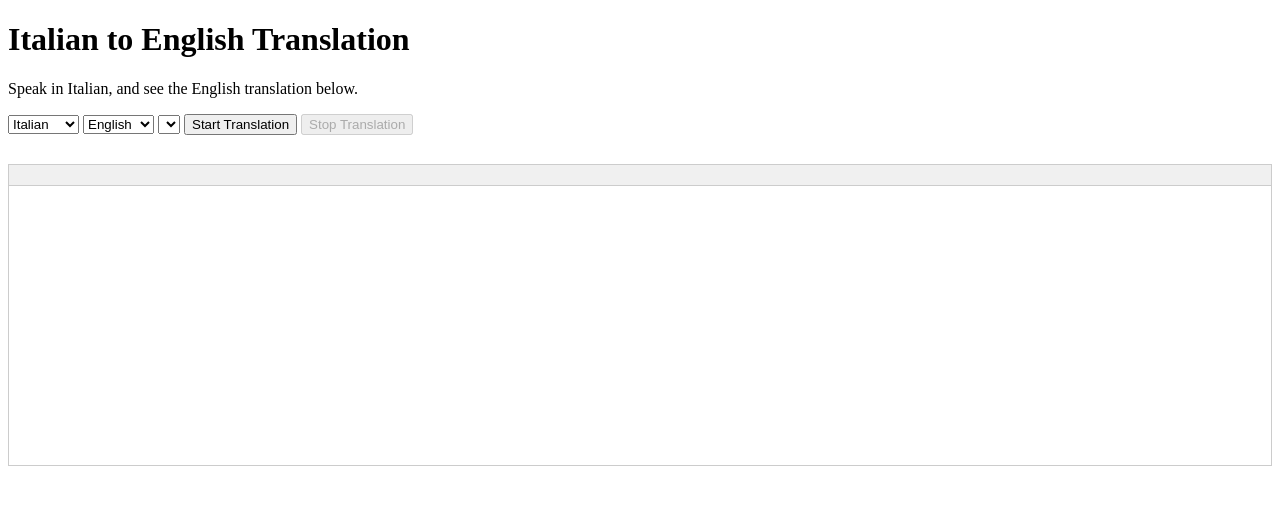
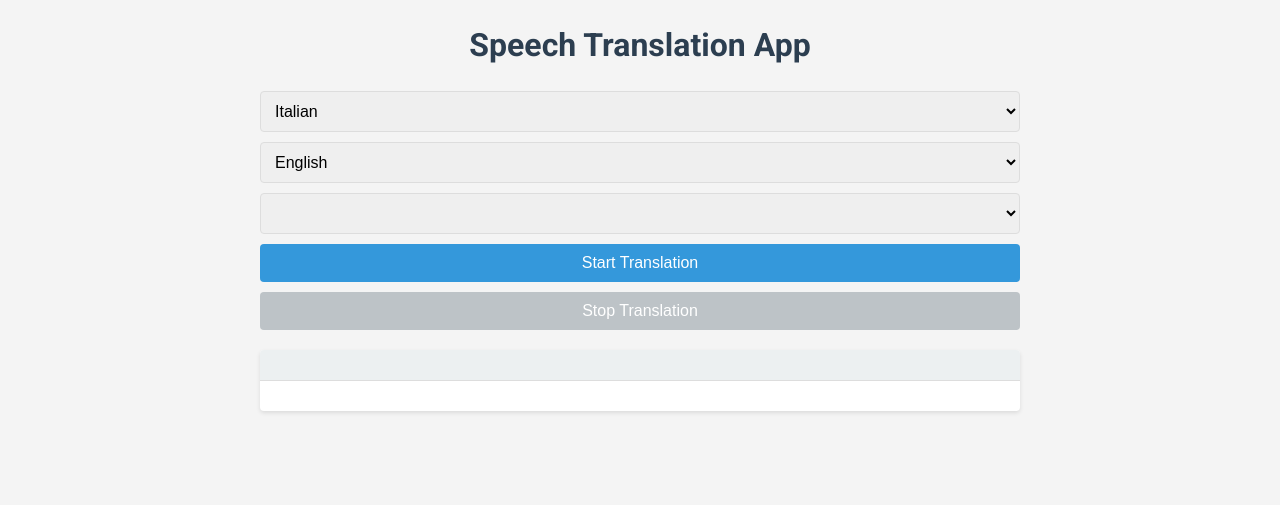
Before and after one commit to vlorenzo/sst, a Flask app: page / in a window 1280 px wide. Shown: the top 505 px of the page. Run offline with Flask 3, Linux system fonts and the light colour scheme; lists and menus that the app fills with data are empty.

Commit message:
UI: new page desing.

```diff
--- a/sst_app/templates/index.html
+++ b/sst_app/templates/index.html
@@ -3,49 +3,87 @@
 <head>
     <meta charset="UTF-8">
     <meta name="viewport" content="width=device-width, initial-scale=1.0">
-    <title>Italian to English Translation App</title>
+    <title>Speech Translation App</title>
+    <link href="https://fonts.googleapis.com/css2?family=Roboto:wght@300;400;700&display=swap" rel="stylesheet">
     <style>
-        #status, #error { color: red; }
+        * {
+            box-sizing: border-box;
+            margin: 0;
+            padding: 0;
+        }
+        body {
+            font-family: 'Roboto', sans-serif;
+            line-height: 1.6;
+            color: #333;
+            max-width: 800px;
+            margin: 0 auto;
+            padding: 20px;
+            background-color: #f4f4f4;
+        }
+        h1 {
+            text-align: center;
+            margin-bottom: 20px;
+            color: #2c3e50;
+        }
+        select, button {
+            width: 100%;
+            padding: 10px;
+            margin-bottom: 10px;
+            border: 1px solid #ddd;
+            border-radius: 4px;
+            font-size: 16px;
+        }
+        button {
+            background-color: #3498db;
+            color: white;
+            border: none;
+            cursor: pointer;
+            transition: background-color 0.3s ease;
+        }
+        button:hover {
+            background-color: #2980b9;
+        }
+        button:disabled {
+            background-color: #bdc3c7;
+            cursor: not-allowed;
+        }
+        #status, #error {
+            color: #e74c3c;
+            margin-bottom: 10px;
+        }
         #translationContainer {
-            margin-top: 20px;
-            border: 1px solid #ccc;
-            display: flex;
-            flex-direction: column;
-            height: 300px;
+            background-color: white;
+            border-radius: 4px;
+            box-shadow: 0 2px 4px rgba(0,0,0,0.1);
+            overflow: hidden;
         }
         #lastTranslation {
-            font-size: 1.2em;
-            font-weight: bold;
-            padding: 10px;
-            background-color: #f0f0f0;
-            border-bottom: 1px solid #ccc;
-            flex-shrink: 0;
+            background-color: #ecf0f1;
+            padding: 15px;
+            font-size: 18px;
+            border-bottom: 1px solid #ddd;
         }
         #previousTranslations {
+            max-height: 300px;
             overflow-y: auto;
-            flex-grow: 1;
-            display: flex;
-            flex-direction: column-reverse;
-            padding: 10px;
+            padding: 15px;
         }
         .previousTranslation {
-            opacity: 0.7;
-            margin-bottom: 5px;
-            transition: opacity 0.5s ease-out;
-        }
-        #microphoneSelect {
             margin-bottom: 10px;
+            padding-bottom: 10px;
+            border-bottom: 1px solid #eee;
         }
     </style>
 </head>
 <body>
-    <h1>Italian to English Translation</h1>
-    <p>Speak in Italian, and see the English translation below.</p>
-    <select id="inputLangSelect"></select>
-    <select id="outputLangSelect"></select>
-    <select id="microphoneSelect"></select>
-    <button id="startButton">Start Translation</button>
-    <button id="stopButton" disabled>Stop Translation</button>
+    <h1>Speech Translation App</h1>
+    <div class="controls">
+        <select id="inputLangSelect"></select>
+        <select id="outputLangSelect"></select>
+        <select id="microphoneSelect"></select>
+        <button id="startButton">Start Translation</button>
+        <button id="stopButton" disabled>Stop Translation</button>
+    </div>
     <div id="status"></div>
     <div id="error"></div>
     <div id="translationContainer">
@@ -235,10 +273,6 @@
                 previousTranslation.textContent = lastTranslationElement.textContent;
                 previousTranslation.className = 'previousTranslation';
                 previousTranslationsElement.insertBefore(previousTranslation, previousTranslationsElement.firstChild);
-            // Fade out older translations
-                setTimeout(() => {
-                    previousTranslation.style.opacity = '0.5';
-                }, 100);
             }
 
             // Format timestamps
@@ -246,19 +280,17 @@
             const currentTimestamp = formatTimestamp(new Date().toISOString());
 
             // Update the last translation
-            const formattedTranslation = `[${translationTimestamp}] (${currentTimestamp}): ${newTranslation.translated_text}`;
-            lastTranslationElement.textContent = formattedTranslation;
+            const formattedTranslation = `${newTranslation.translated_text}`;
+            lastTranslationElement.innerHTML = `
+                <small>${translationTimestamp} (${currentTimestamp})</small><br>
+                ${formattedTranslation}
+            `;
 
-            // Scroll to the bottom of the output div
-            previousTranslationsElement.scrollTop = 0;
-            //outputElement.scrollTop = outputElement.scrollHeight;
-
-            /* Limit the number of previous translations shown
-            const previousTranslations = outputElement.getElementsByClassName('previousTranslation');
+            // Limit the number of previous translations shown
+            const previousTranslations = previousTranslationsElement.getElementsByClassName('previousTranslation');
             if (previousTranslations.length > 5) {
-                outputElement.removeChild(previousTranslations[previousTranslations.length - 1]);
+                previousTranslationsElement.removeChild(previousTranslations[previousTranslations.length - 1]);
             }
-            */
         }
     </script>
 </body>
```
